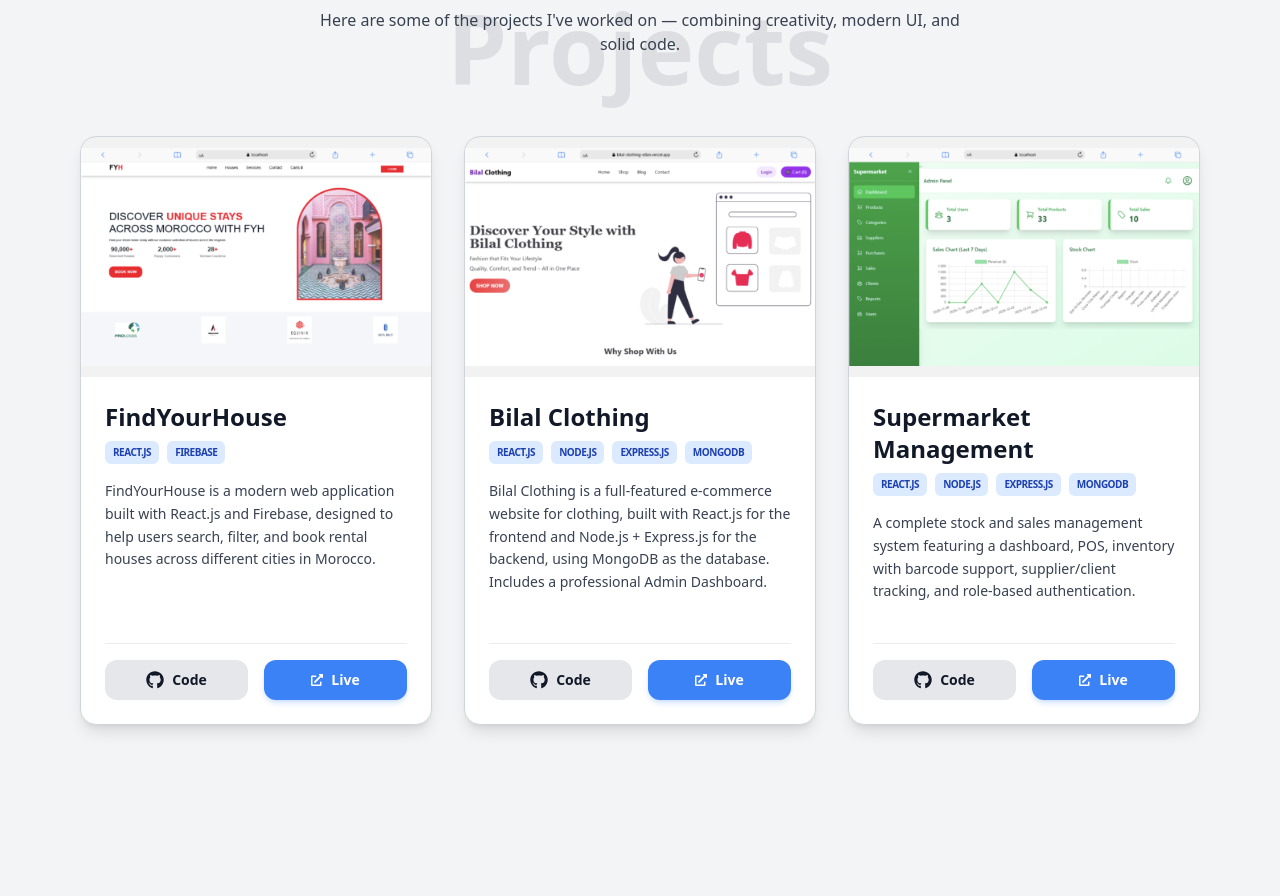
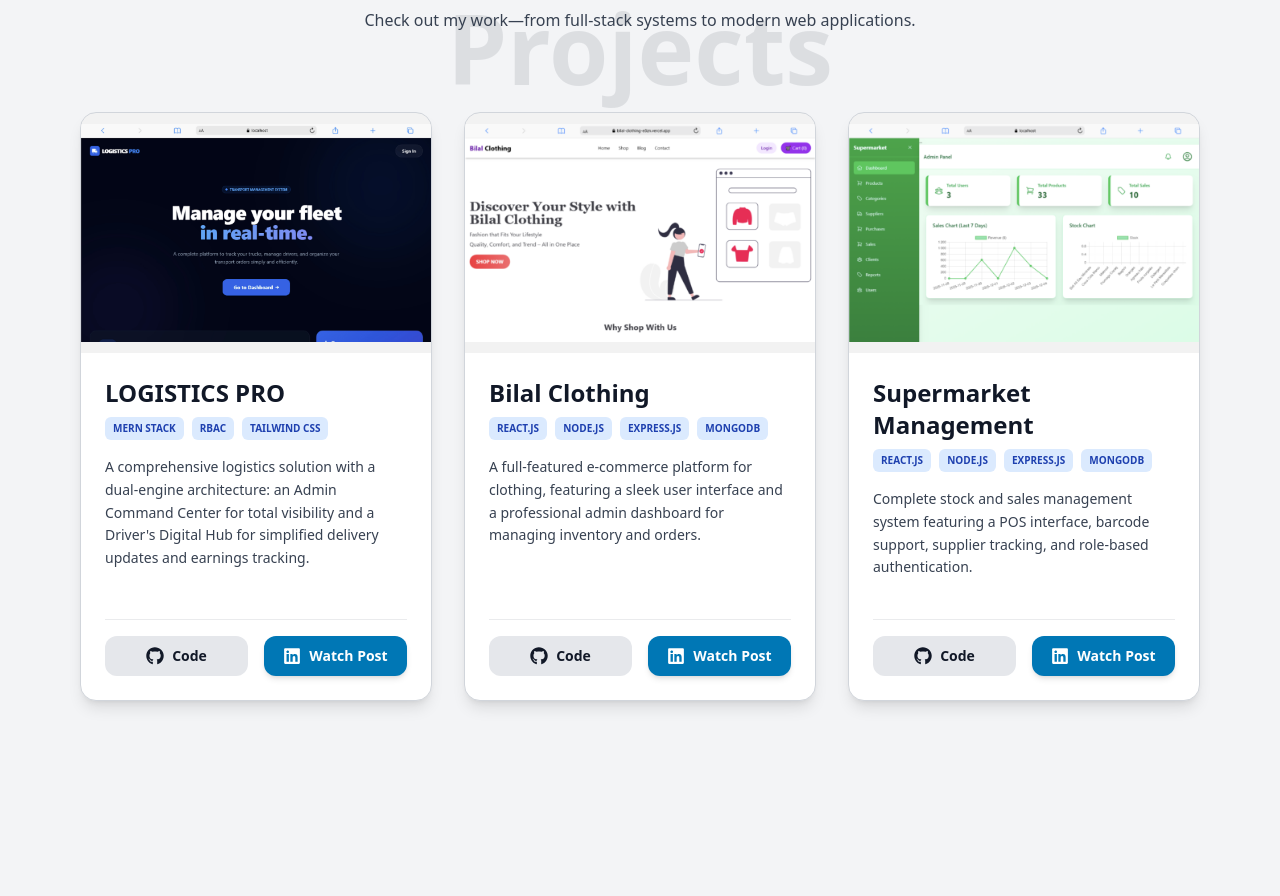
Before and after one commit to DEVLOPMENTPrg12/Portfolio, a React (Create React App) app: page / in a window 1280 px wide. Shown: the part 3510-4406 px from the top of the page. Built offline with nearby package versions, Linux system fonts and the light colour scheme.

Commit message:
hanya dert chi taghyirat f l-code

```diff
--- a/src/components/Projects.js
+++ b/src/components/Projects.js
@@ -1,33 +1,33 @@
 import { motion } from "framer-motion";
-import { FaGithub, FaExternalLinkAlt } from "react-icons/fa";
+import { FaGithub, FaLinkedin } from "react-icons/fa"; // Beddelt l-icon l LinkedIn
 
 const projects = [
   {
-    title: "FindYourHouse",
-    category: ["React.js", "Firebase"],
+    title: "LOGISTICS PRO",
+    category: ["MERN Stack", "RBAC", "Tailwind CSS"],
     description:
-      "FindYourHouse is a modern web application built with React.js and Firebase, designed to help users search, filter, and book rental houses across different cities in Morocco.",
-    image: "/Macbook-Air-localhost (2).png",
-    github: "https://github.com/DEVLOPMENTPrg12/find-your-house",
-    live: "https://find-your-house-udx1.vercel.app/",
+      "A comprehensive logistics solution with a dual-engine architecture: an Admin Command Center for total visibility and a Driver's Digital Hub for simplified delivery updates and earnings tracking.",
+    image: "/Macbook-Air-localhost.png",
+    github: "https://github.com/DEVLOPMENTPrg12/LOGISTICS-PRO",
+    linkedin: "https://www.linkedin.com/posts/bilal-el-allam-468131371_fullstackdeveloper-webdevelopment-logisticstech-activity-7441971308332011520-Fbg6?utm_source=share&utm_medium=member_desktop&rcm=ACoAAFwImFABm3dtZnPaXDeqSfh5RUyT9k84l4Y", // Zid l-link d l-post hna
   },
   {
     title: "Bilal Clothing",
     category: ["React.js", "Node.js", "Express.js", "MongoDB"],
     description:
-      "Bilal Clothing is a full-featured e-commerce website for clothing, built with React.js for the frontend and Node.js + Express.js for the backend, using MongoDB as the database. Includes a professional Admin Dashboard.",
+      "A full-featured e-commerce platform for clothing, featuring a sleek user interface and a professional admin dashboard for managing inventory and orders.",
     image: "/Macbook-Air-bilal-clothing-e8zn.vercel.app.png",
     github: "https://github.com/DEVLOPMENTPrg12/Bilal-Clothing",
-    live: "https://bilal-clothing-e8zn.vercel.app/",
+    linkedin: "#",
   },
   {
     title: "Supermarket Management",
     category: ["React.js", "Node.js", "Express.js", "MongoDB"],
     description:
-      "A complete stock and sales management system featuring a dashboard, POS, inventory with barcode support, supplier/client tracking, and role-based authentication.",
+      "Complete stock and sales management system featuring a POS interface, barcode support, supplier tracking, and role-based authentication.",
     image: "/Macbook-Air-localhost (3).png",
     github: "https://github.com/DEVLOPMENTPrg12/supermarket-management",
-    live: "https://bilal-clothing-e8zn.vercel.app/",
+    linkedin: "https://www.linkedin.com/posts/bilal-el-allam-468131371_reactjs-nodejs-mongodb-activity-7402816078755561472-d3w-?utm_source=share&utm_medium=member_desktop&rcm=ACoAAFwImFABm3dtZnPaXDeqSfh5RUyT9k84l4Y",
   }
 ];
 
@@ -57,8 +57,7 @@ export default function Projects({ darkMode }) {
           My Projects
         </h2>
         <p className={`${subText} relative z-10 max-w-2xl mx-auto`}>
-          Here are some of the projects I've worked on — combining creativity,
-          modern UI, and solid code.
+          Check out my work—from full-stack systems to modern web applications.
         </p>
       </div>
 
@@ -78,7 +77,7 @@ export default function Projects({ darkMode }) {
             <div className="relative w-full h-52 md:h-60 overflow-hidden bg-black/5">
               <img
                 src={project.image}
-                alt={`Screenshot of ${project.title}`}
+                alt={project.title}
                 className="w-full h-full object-contain"
               />
             </div>
@@ -90,12 +89,11 @@ export default function Projects({ darkMode }) {
                   {project.title}
                 </h3>
 
-                {/* Tech stack badges */}
                 <div className="flex flex-wrap gap-2 mb-4">
                   {project.category.map((tech, idx) => (
                     <span
                       key={idx}
-                      className="text-[10px] font-bold px-2 py-1 rounded-md bg-blue-100 text-blue-800 dark:bg-blue-900/30 dark:text-blue-300 uppercase tracking-tighter"
+                      className="text-[10px] font-bold px-2 py-1 rounded-md bg-blue-100 text-blue-800 dark:bg-blue-900/30 dark:text-blue-300 uppercase"
                     >
                       {tech}
                     </span>
@@ -107,7 +105,7 @@ export default function Projects({ darkMode }) {
                 </p>
               </div>
 
-              {/* Buttons Area - Always at the bottom */}
+              {/* Buttons Area */}
               <div className="flex justify-between items-center gap-4 mt-4 pt-4 border-t border-gray-700/10 dark:border-gray-200/10">
                 <a
                   href={project.github}
@@ -122,16 +120,15 @@ export default function Projects({ darkMode }) {
                   <FaGithub className="text-lg" /> Code
                 </a>
 
-                {project.live && (
-                  <a
-                    href={project.live}
-                    target="_blank"
-                    rel="noopener noreferrer"
-                    className="flex items-center justify-center gap-2 flex-1 px-4 py-2.5 rounded-xl text-sm font-semibold bg-blue-500 hover:bg-blue-600 text-white shadow-md shadow-blue-500/20 transition-all duration-300"
-                  >
-                    <FaExternalLinkAlt className="text-xs" /> Live
-                  </a>
-                )}
+                {/* LinkedIn Button f blas l-Live Demo */}
+                <a
+                  href={project.linkedin}
+                  target="_blank"
+                  rel="noopener noreferrer"
+                  className="flex items-center justify-center gap-2 flex-1 px-4 py-2.5 rounded-xl text-sm font-semibold bg-[#0077b5] hover:bg-[#005582] text-white shadow-md transition-all duration-300"
+                >
+                  <FaLinkedin className="text-lg" /> Watch Post
+                </a>
               </div>
             </div>
           </motion.div>
```
Also changed, not shown: public/Macbook-Air-localhost.png (added), public/لقطة الشاشة 2026-04-14 191838.jpg (added).
